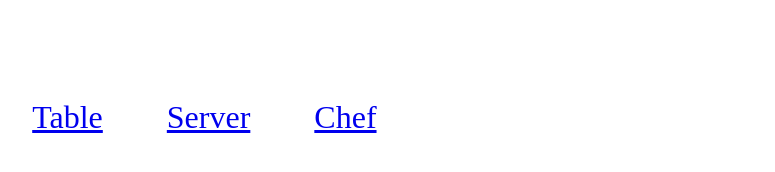
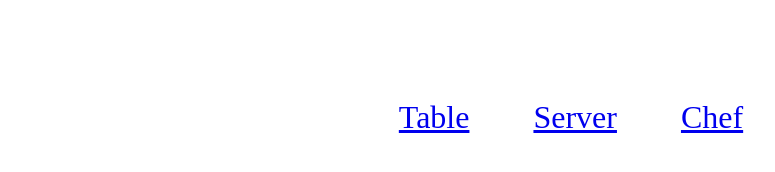
Before and after one commit to ezorder/frontend, a website: page app/partials/home/index/partial.html in a window 1280 px wide. Shown: the whole page, without its empty margins (79-854 px from the left). Drawn offline with Linux system fonts and the light colour scheme; files that its build step writes are made by us from their sources.

Commit message:
Changed width to 100%, added a text align.

```diff
--- a/app/partials/home/index/home-index.css
+++ b/app/partials/home/index/home-index.css
@@ -1,7 +1,9 @@
 .partial#home-index .button-group{
-  width:90%;
+  width:100%;
   margin:99px auto 20px;
+  text-align: center;
 }
+
 .partial#home-index a{
   font-size:2em;
   padding:20px;
```
